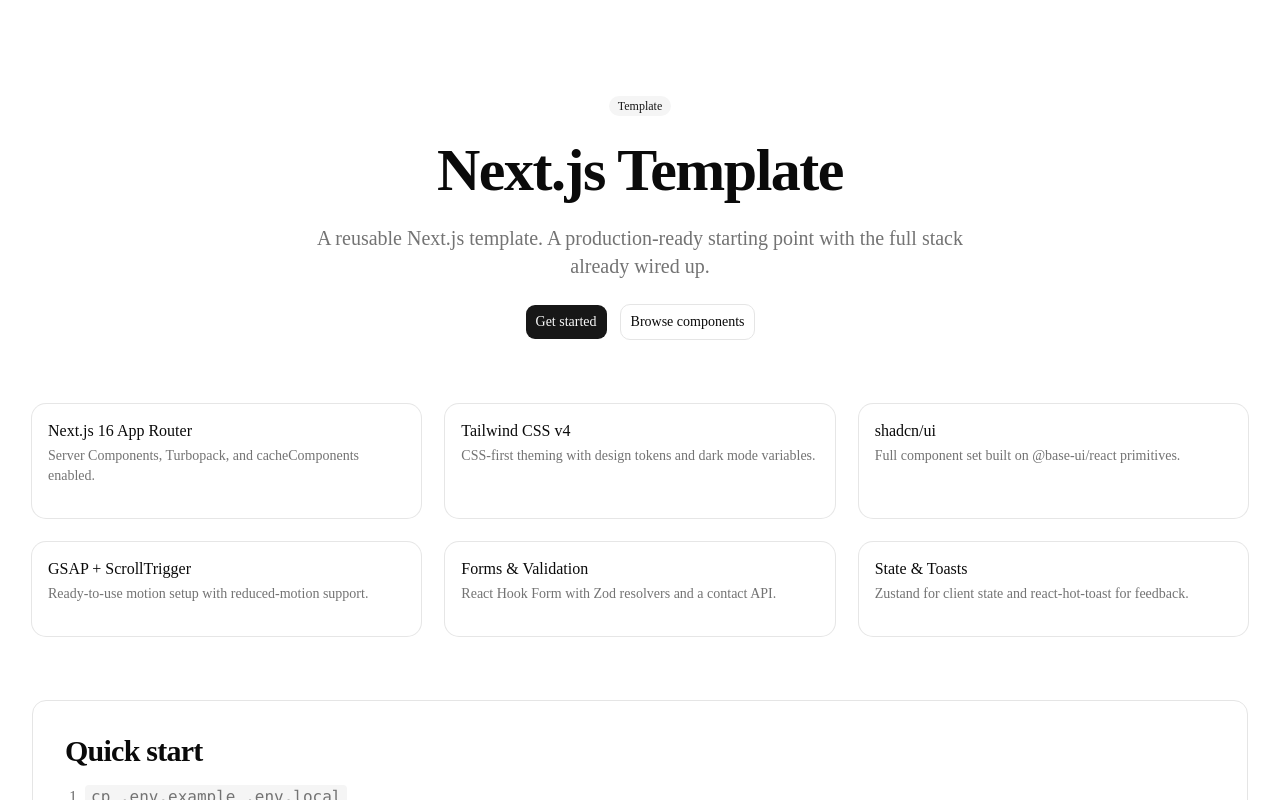
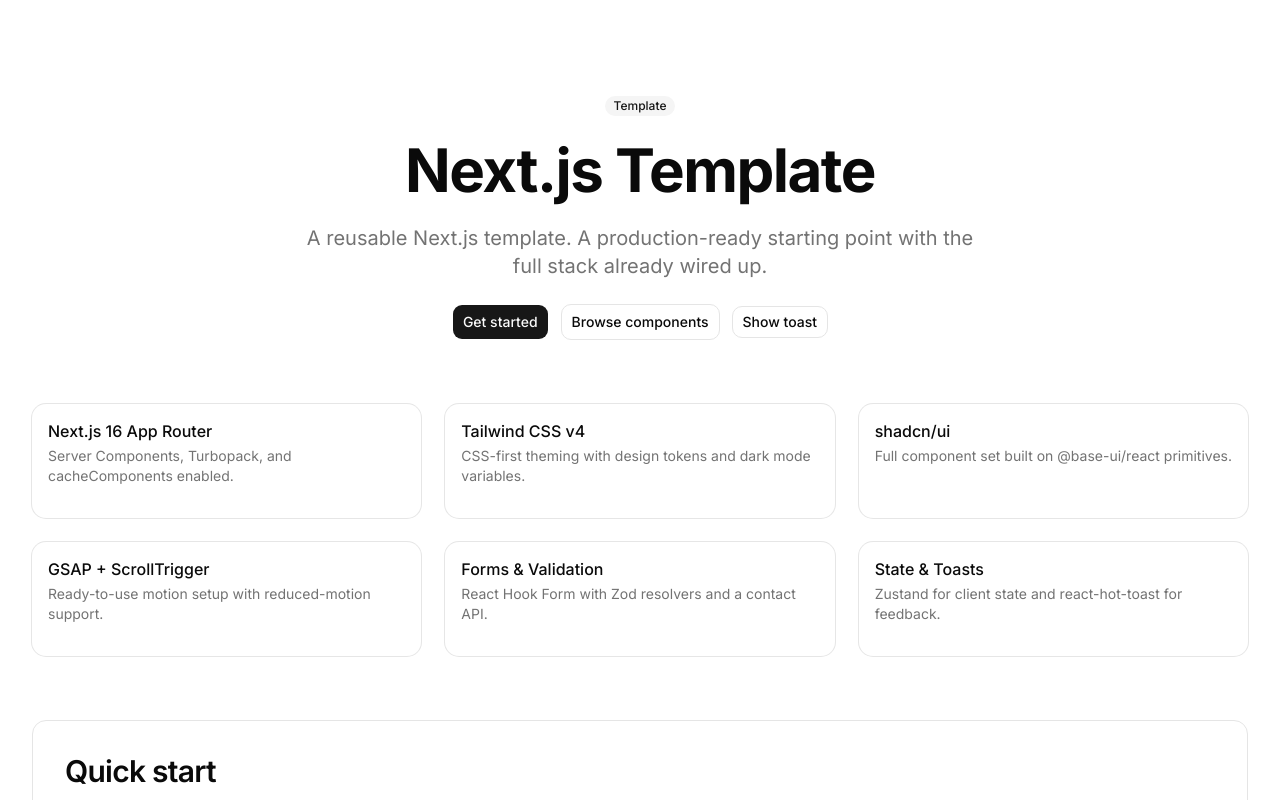
Before and after one commit to giannis198/nextjs-stack-template, a Next.js app: page / in a window 1280 px wide. Shown: the top 800 px of the page. Built offline with nearby package versions, Linux system fonts and the light colour scheme; no server answers.

Commit message:
feat: restore toast provider and demo react-hot-toast

```diff
--- a/src/app/layout.tsx
+++ b/src/app/layout.tsx
@@ -1,7 +1,10 @@
 import type { Metadata } from "next";
-import { Geist, Geist_Mono } from "next/font/google";
+import { Geist, Geist_Mono, Inter } from "next/font/google";
 import "@/styles/globals.css";
 import { ToastProvider } from "@/components/providers/toast-provider";
+import { cn } from "@/lib/utils";
+
+const inter = Inter({subsets:['latin'],variable:'--font-sans'});
 
 const geistSans = Geist({
   variable: "--font-geist-sans",
@@ -27,7 +30,7 @@ export default function RootLayout({
   children: React.ReactNode;
 }>) {
   return (
-    <html lang="en">
+    <html lang="en" className={cn("font-sans", inter.variable)}>
       <body
         className={`${geistSans.variable} ${geistMono.variable} antialiased`}
       >
--- a/src/app/page.tsx
+++ b/src/app/page.tsx
@@ -7,6 +7,7 @@ import {
   CardHeader,
   CardTitle,
 } from "@/components/ui/card";
+import { ToastDemoButton } from "@/components/demo-toast-button";
 import { siteConfig } from "@/config/site";
 import { spacing, typography } from "@/config/design-tokens";
 
@@ -57,6 +58,7 @@ export default function HomePage() {
           <Button size="lg" variant="outline">
             Browse components
           </Button>
+          <ToastDemoButton />
         </div>
       </section>
 
--- /dev/null
+++ b/src/components/demo-toast-button.tsx
@@ -0,0 +1,13 @@
+"use client";
+
+import { toast } from "react-hot-toast";
+
+import { Button } from "@/components/ui/button";
+
+export function ToastDemoButton() {
+  return (
+    <Button variant="outline" onClick={() => toast.success("Hello from react-hot-toast!")}>
+      Show toast
+    </Button>
+  );
+}
--- a/src/components/sections/index.ts
+++ /dev/null
@@ -1,2 +0,0 @@
-// Section components will be added as needed
-// Mandatory order: Hero → Social Proof → Featured Projects → About → Process → Testimonials → FAQ → Final CTA → Footer
--- a/src/styles/globals.css
+++ b/src/styles/globals.css
@@ -48,8 +48,6 @@
 }
 
 :root {
-    --background: oklch(1 0 0);
-    --foreground: oklch(0.145 0 0);
     --card: oklch(1 0 0);
     --card-foreground: oklch(0.145 0 0);
     --popover: oklch(1 0 0);
@@ -80,6 +78,8 @@
     --sidebar-accent-foreground: oklch(0.205 0 0);
     --sidebar-border: oklch(0.922 0 0);
     --sidebar-ring: oklch(0.708 0 0);
+    --background: oklch(1 0 0);
+    --foreground: oklch(0.145 0 0);
 }
 
 .dark {
```
Also changed, not shown: src/components/providers/toast-provider.tsx (line endings or trailing spaces), src/components/sections/README.md (deleted).
